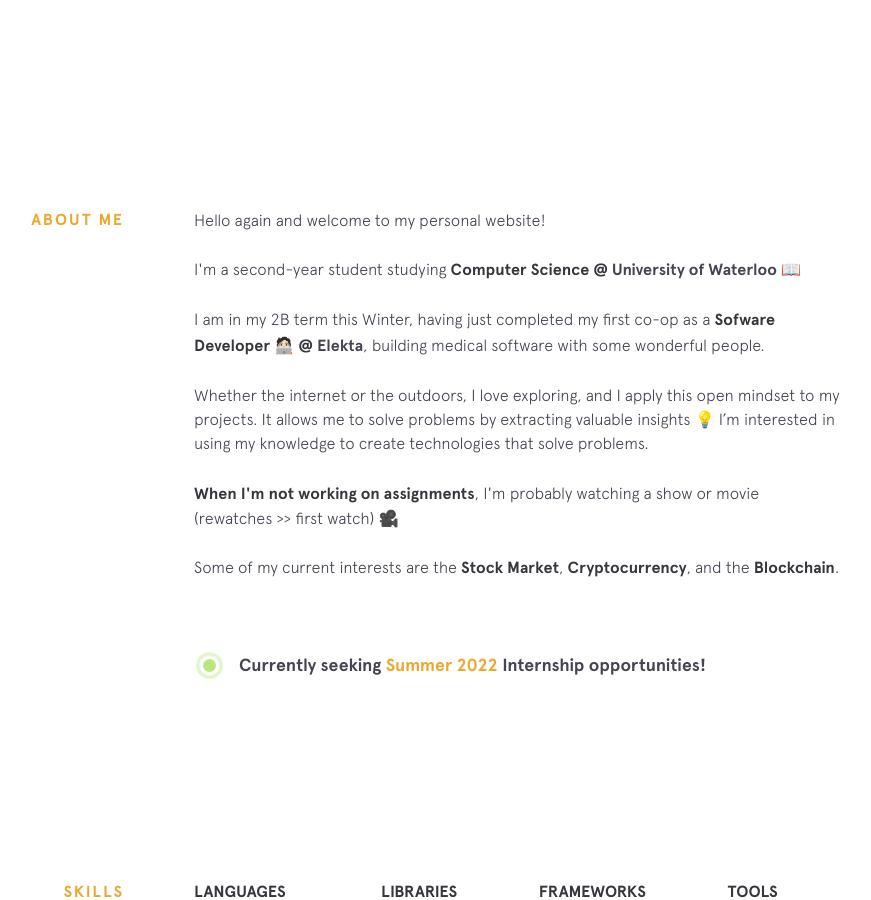
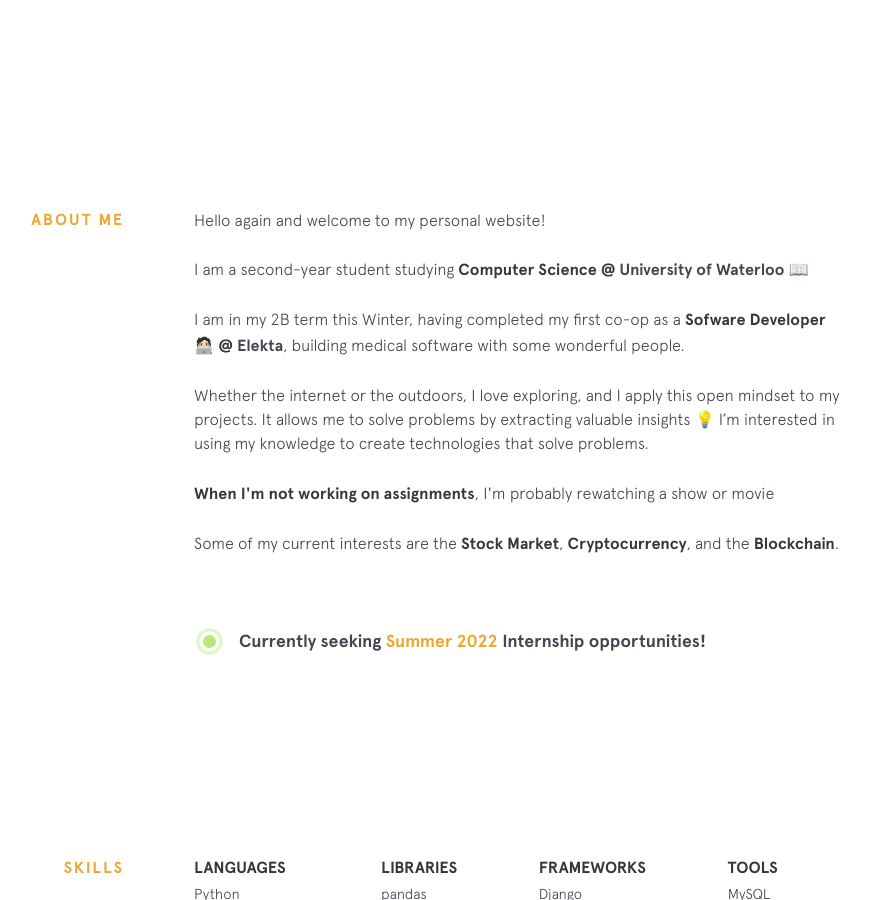
Before and after one commit to rohanxminocha/personal-website-v1, a Jekyll site: the page built from index.html, in a window 1280 px wide and 900 px high, scrolled down 792 px. Shown: the whole window, without its empty margins (256-1127 px from the left). Built offline with Jekyll 4.4.1, drawn with Linux system fonts in a browser that asks for light colours; nearby versions of some CDN libraries.

Commit message:
Update background.html

```diff
--- a/_includes/background.html
+++ b/_includes/background.html
@@ -2,10 +2,10 @@
   <div class="section__title">About Me</div>
   <div class="section__content">
     <p>Hello again and welcome to my personal website!</p>
-    <p>I'm a second-year student studying <strong>Computer Science @</strong> <a class="underline-link" href="https://cs.uwaterloo.ca/" target="_blank">University of Waterloo</a> 📖</p>
-    <p>I am in my 2B term this Winter, having just completed my first co-op as a <strong>Sofware Developer 🧑🏻‍💻 @</strong> <a class="underline-link" href="https://www.elekta.com/" target="_blank">Elekta</a>, building medical software with some wonderful people.</p>
+    <p>I am a second-year student studying <strong>Computer Science @</strong> <a class="underline-link" href="https://cs.uwaterloo.ca/" target="_blank">University of Waterloo</a> 📖</p>
+    <p>I am in my 2B term this Winter, having completed my first co-op as a <strong>Sofware Developer 🧑🏻‍💻 @</strong> <a class="underline-link" href="https://www.elekta.com/" target="_blank">Elekta</a>, building medical software with some wonderful people.</p>
     <p>Whether the internet or the outdoors, I love exploring, and I apply this open mindset to my projects. It allows me to solve problems by extracting valuable insights 💡 I’m interested in using my knowledge to create technologies that solve problems.</p>
-    <p><strong>When I'm not working on assignments</strong>, I'm probably watching a show or movie <br>(rewatches >> first watch) 🎥</p>
+    <p><strong>When I'm not working on assignments</strong>, I'm probably rewatching a show or movie <!-- <br>(rewatches >> first watch) 🎥</p> -->
     <p>Some of my current interests are the <strong>Stock Market</strong>, <strong>Cryptocurrency</strong>, and the <strong>Blockchain</strong>.</p>
     {% include employment-status.html %}
   </div>
```
